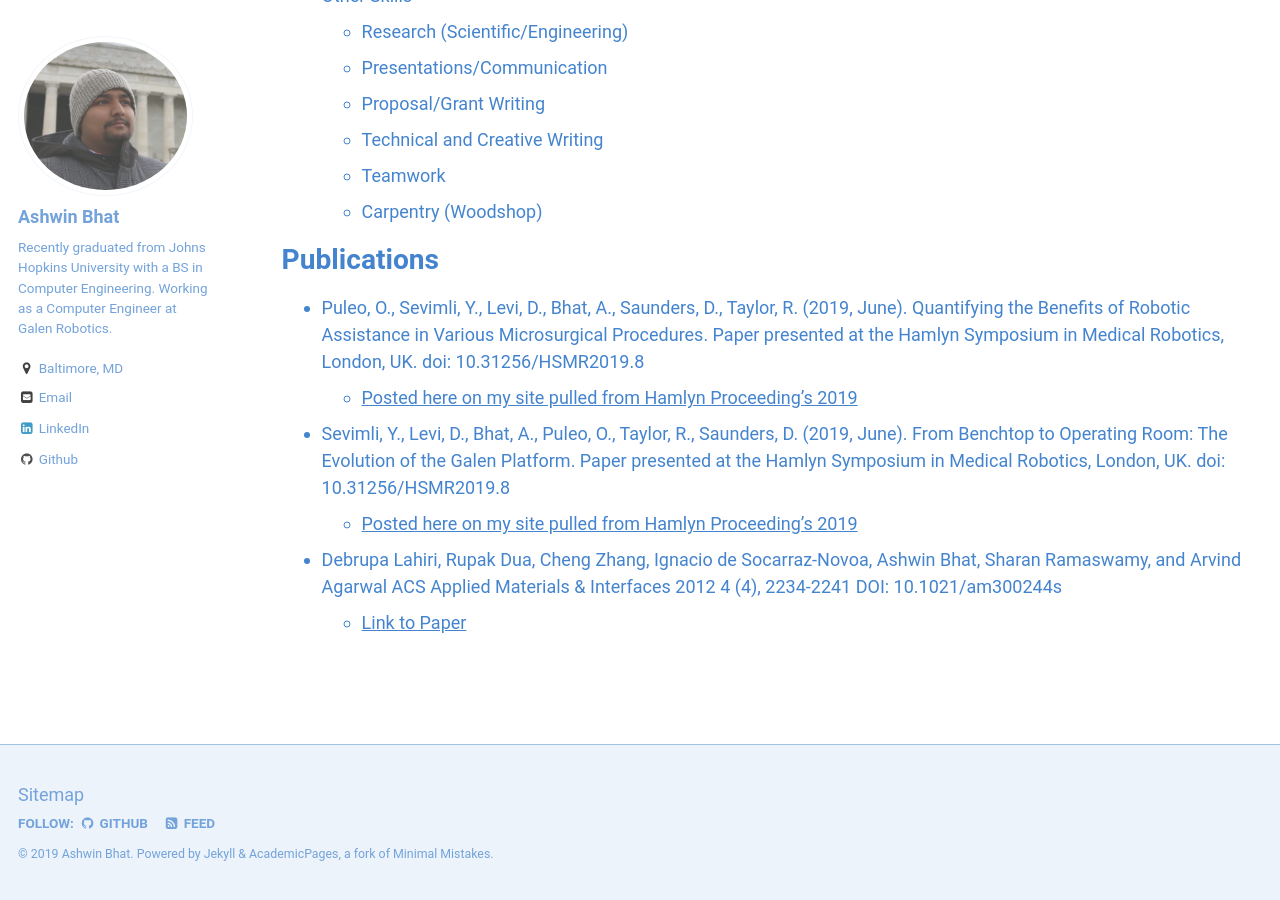
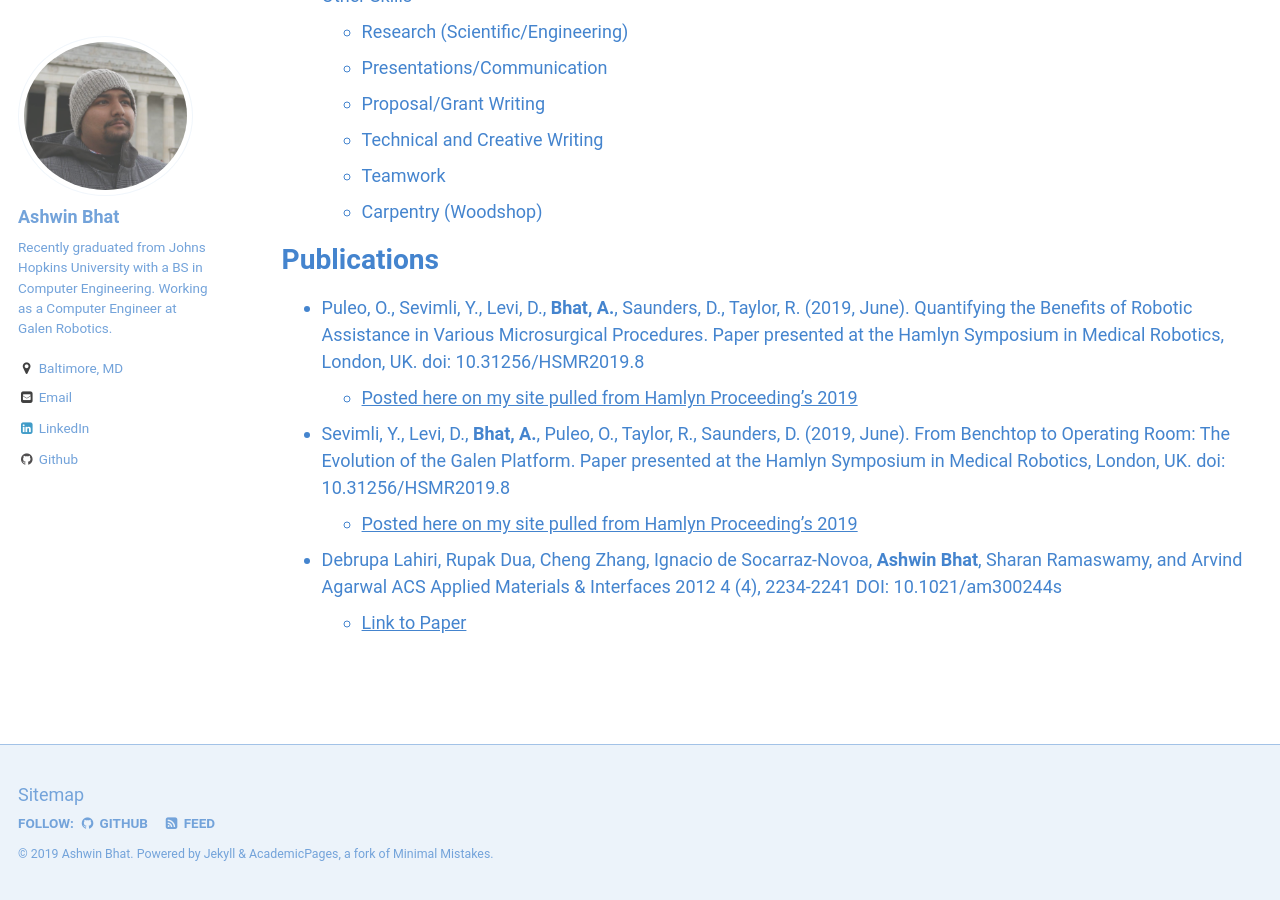
Before and after one commit to The-Shwin/the-shwin.github.io, a Jekyll site: the page built from _pages/cv.md, in a window 1280 px wide and 900 px high, scrolled down 2359 px. Built offline with Jekyll 4.4.1, drawn with Linux system fonts in a browser that asks for light colours.

Commit message:
Update cv.md

```diff
--- a/_pages/cv.md
+++ b/_pages/cv.md
@@ -73,11 +73,11 @@ Skills
 
 Publications
 ======
-* Puleo, O., Sevimli, Y., Levi, D., Bhat, A., Saunders, D., Taylor, R. (2019, June). Quantifying the Benefits of Robotic Assistance in Various Microsurgical Procedures. Paper presented at the Hamlyn Symposium in Medical Robotics, London, UK. doi: 10.31256/HSMR2019.8
+* Puleo, O., Sevimli, Y., Levi, D., **Bhat, A.**, Saunders, D., Taylor, R. (2019, June). Quantifying the Benefits of Robotic Assistance in Various Microsurgical Procedures. Paper presented at the Hamlyn Symposium in Medical Robotics, London, UK. doi: 10.31256/HSMR2019.8
   * [Posted here on my site pulled from Hamlyn Proceeding's 2019](http://theshwin.com/files/HSMR2019-Benchtop.pdf)
-* Sevimli, Y., Levi, D., Bhat, A., Puleo, O., Taylor, R., Saunders, D. (2019, June). From Benchtop to Operating Room: The Evolution of the Galen Platform. Paper presented at the Hamlyn Symposium in Medical Robotics, London, UK. doi: 10.31256/HSMR2019.8
+* Sevimli, Y., Levi, D., **Bhat, A.**, Puleo, O., Taylor, R., Saunders, D. (2019, June). From Benchtop to Operating Room: The Evolution of the Galen Platform. Paper presented at the Hamlyn Symposium in Medical Robotics, London, UK. doi: 10.31256/HSMR2019.8
   * [Posted here on my site pulled from Hamlyn Proceeding's 2019](https://theshwin.com/files/HSMR2019-Benchtop.pdf)
-* Debrupa Lahiri, Rupak Dua, Cheng Zhang, Ignacio de Socarraz-Novoa, Ashwin Bhat, Sharan Ramaswamy, and Arvind Agarwal
+* Debrupa Lahiri, Rupak Dua, Cheng Zhang, Ignacio de Socarraz-Novoa, **Ashwin Bhat**, Sharan Ramaswamy, and Arvind Agarwal
 ACS Applied Materials & Interfaces 2012 4 (4), 2234-2241
 DOI: 10.1021/am300244s
   * [Link to Paper](https://pubs.acs.org/doi/abs/10.1021/am300244s)
```
